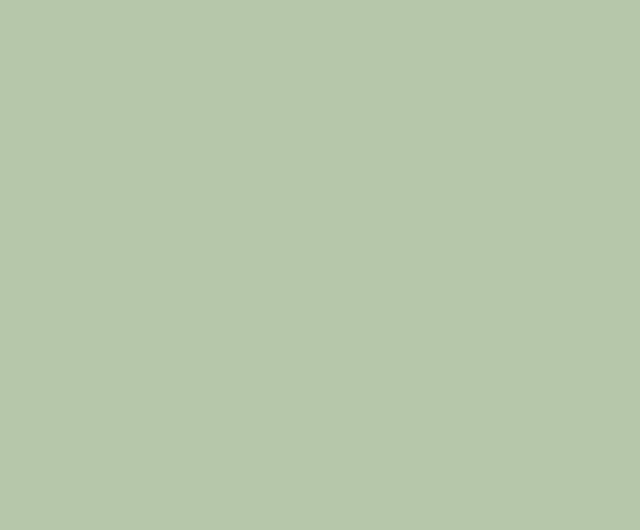
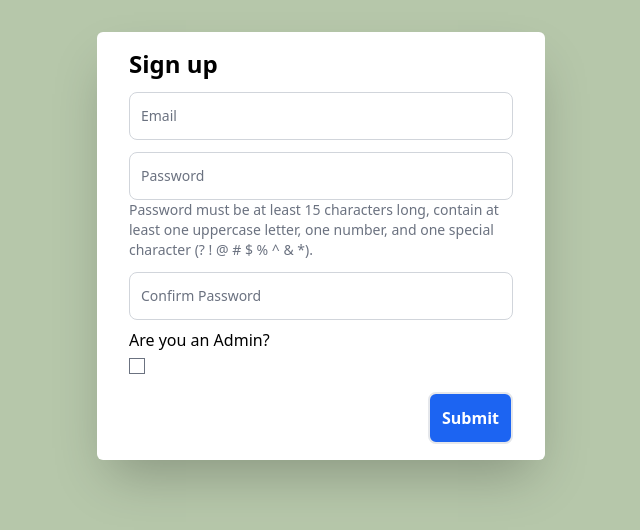
Before and after one commit to MonoToneMoe/ReactiveForm, an Angular app: page /signup in a window 1280 px wide. Shown: the top 530 px of the page, without its empty margins (319-959 px from the left). Built offline with nearby package versions, Linux system fonts and the light colour scheme.

Commit message:
completed registration form

```diff
--- a/src/app/registration/registration.component.css
+++ b/src/app/registration/registration.component.css
@@ -0,0 +1,8 @@
+.form-group.relative input {
+    z-index: 1;
+  }
+
+  .form-group.relative label {
+    z-index: 0;
+    pointer-events: none;
+  }
--- a/src/app/registration/registration.component.html
+++ b/src/app/registration/registration.component.html
@@ -2,7 +2,73 @@
 
     <fieldset>
 
-        <form [formGroup]="signupForm" action="" class="">
+        <form [formGroup]="signupForm" action="" class="shadow-2xl rounded-md px-8 py-4 bg-white w-fit mt-8">
+
+            <legend class="font-bold text-2xl">Sign up</legend>
+
+            <div class="form-group max-w-96 relative mt-3">
+                <input type="text"
+                    class="form-control block px-2.5 pb-2.5 pt-4 w-full text-sm text-gray-900 bg-transparent rounded-lg border-1 border-gray-300 appearance-none focus:outline-none focus:ring-0 focus:border-blue-600 peer"
+                    placeholder=" " id="email" formControlName="email" />
+                <label for="email"
+                    class="absolute text-sm text-gray-500 duration-300 transform -translate-y-4 scale-75 top-2 z-10 origin-[0] bg-white px-2 peer-focus:px-2 peer-focus:text-blue-600 peer-placeholder-shown:scale-100 peer-placeholder-shown:-translate-y-1/2 peer-placeholder-shown:top-1/2 peer-focus:top-2 peer-focus:scale-75 peer-focus:-translate-y-4 rtl:peer-focus:translate-x-1/4 rtl:peer-focus:left-auto start-1">Email</label>
+            </div>
+            <div class="mt-1 max-w-96 text-wrap text-sm text-red-500"
+                *ngIf="signupForm.get('email')?.errors && signupForm.get('email')?.touched">
+                <div class="text-sm text-red-500" *ngIf="signupForm.get('email')?.hasError('required')">Email
+                    is required.</div>
+                <div class="text-sm text-red-500" *ngIf="signupForm.get('email')?.hasError('email')">Invalid
+                    email format.</div>
+            </div>
+
+            <div formGroupName="passwordGroup">
+
+                <div class="form-group max-w-96 mt-3 relative">
+                    <input type="password"
+                        class="form-control block px-2.5 pb-2.5 pt-4 w-full text-sm text-gray-900 bg-transparent rounded-lg border-1 border-gray-300 appearance-none focus:outline-none focus:ring-0 focus:border-blue-600 peer"
+                        placeholder=" " id="password" formControlName="password" />
+                    <label for="password"
+                        class="absolute text-sm text-gray-500 duration-300 transform -translate-y-4 scale-75 top-2 z-10 origin-[0] bg-white px-2 peer-focus:px-2 peer-focus:text-blue-600 peer-placeholder-shown:scale-100 peer-placeholder-shown:-translate-y-1/2 peer-placeholder-shown:top-1/2 peer-focus:top-2 peer-focus:scale-75 peer-focus:-translate-y-4 rtl:peer-focus:translate-x-1/4 rtl:peer-focus:left-auto start-1">Password</label>
+                </div>
+                <div class="max-w-96">
+                    <div class="text-sm text-gray-500">Password must be at least 15 characters long, contain at
+                        least one uppercase letter, one number, and one special character (? ! &#64; # $ % ^ & *).</div>
+                </div>
+                <div class="mt-1 max-w-96 text-wrap text-sm text-red-500"
+                    *ngIf="signupForm.get('passwordGroup.password')?.errors && signupForm.get('passwordGroup.password')?.touched">
+                    <div class="text-sm text-red-500"
+                        *ngIf="signupForm.get('passwordGroup.password')?.hasError('required')">Password is required.
+                    </div>
+                </div>
+
+                <div class="form-group max-w-96 mt-3 relative">
+                    <input type="password"
+                        class="form-control block px-2.5 pb-2.5 pt-4 w-full text-sm text-gray-900 bg-transparent rounded-lg border-1 border-gray-300 appearance-none focus:outline-none focus:ring-0 focus:border-blue-600 peer"
+                        placeholder=" " id="confirmPassword" formControlName="confirmPassword" />
+                    <label for="confirmPassword"
+                        class="absolute text-sm text-gray-500 duration-300 transform -translate-y-4 scale-75 top-2 z-10 origin-[0] bg-white px-2 peer-focus:px-2 peer-focus:text-blue-600 peer-placeholder-shown:scale-100 peer-placeholder-shown:-translate-y-1/2 peer-placeholder-shown:top-1/2 peer-focus:top-2 peer-focus:scale-75 peer-focus:-translate-y-4 rtl:peer-focus:translate-x-1/4 rtl:peer-focus:left-auto start-1">Confirm
+                        Password</label>
+                </div>
+                <div class="mt-1 max-w-96 text-wrap text-sm text-red-500"
+                    *ngIf="signupForm.get('passwordGroup.confirmPassword')?.errors && signupForm.get('passwordGroup.confirmPassword')?.touched">
+                    <div class="text-sm text-red-500" *ngIf="signupForm.hasError('passwordMismatch')">Passwords
+                        do not match.</div>
+                    <div class="text-sm text-red-500"
+                        *ngIf="signupForm.get('passwordGroup.confirmPassword')?.hasError('required')">Confirm Password
+                        is required.
+                    </div>
+                </div>
+
+            </div>
+
+            <div class="mt-2">
+                <p>Are you an Admin?</p>
+                <input id="isAdmin" formControlName="isAdmin" type="checkbox">
+            </div>
+
+            <div class="w-full flex justify-end">
+                <button type="submit" class="btn btn-primary mt-4 border-2 p-3 bg-blue-600 text-white rounded-lg font-semibold">Submit</button>
+            </div>
 
         </form>
 
@@ -10,6 +76,7 @@
 
 </div>
 
-<div>
-
+<div *ngIf="showToast" id="toast-simple"
+     [class]="isError ? 'flex items-center w-full max-w-xs p-4 space-x-4 rtl:space-x-reverse text-gray-500 bg-white divide-x rtl:divide-x-reverse divide-gray-200 rounded-lg shadow dark:text-gray-400 dark:divide-gray-700 space-x dark:bg-gray-800' : 'flex items-center w-full max-w-xs p-4 space-x-4 rtl:space-x-reverse text-white bg-green-500 divide-x rtl:divide-x-reverse divide-gray-200 rounded-lg shadow space-x' " role="alert">
+  <div class="ps-4 text-sm font-normal">{{ toastMessage }}</div>
 </div>
--- a/src/app/registration/registration.component.ts
+++ b/src/app/registration/registration.component.ts
@@ -1,7 +1,10 @@
 import { CommonModule } from '@angular/common';
 import { Component, OnInit } from '@angular/core';
-import { FormBuilder, FormControl, FormGroup, ReactiveFormsModule, ValidationErrors, Validators } from '@angular/forms';
+import { AbstractControl, FormBuilder, FormControl, FormGroup, ReactiveFormsModule, ValidationErrors, Validators } from '@angular/forms';
 import { DataService } from '../data.service';
+import { response } from 'express';
+import { error } from 'console';
+import { Router } from '@angular/router';
 
 @Component({
   selector: 'app-registration',
@@ -13,8 +16,11 @@ import { DataService } from '../data.service';
 export class RegistrationComponent implements OnInit {
 
   signupForm!: FormGroup
+  showToast: boolean = false;
+  toastMessage: string = '';
+  isError: boolean = false;
 
-  constructor(private formBuilder: FormBuilder, private dataService: DataService) { }
+  constructor(private formBuilder: FormBuilder, private dataService: DataService, private router: Router) { }
 
   ngOnInit() {
     this.signupForm = this.formBuilder.group({
@@ -24,13 +30,43 @@ export class RegistrationComponent implements OnInit {
         password: ['', Validators.required, Validators.minLength(15), passwordValidator],
         confirmPassword: ['', Validators.required]
       }, { validator: passwordMatchValidator }),
-      address: ['', [Validators.maxLength(100)]],
-      phoneNumber: ['', [phoneValidator]],
-      firstname: ['', [Validators.required, Validators.maxLength(100)]],
-      lastName: ['', [Validators.required, Validators.maxLength(100)]],
-      birthDay: ['', [Validators.required, dateValidator]],
       isAdmin: [false]
     })
+  }
+  private markFormGroupTouched(formGroup: FormGroup) {
+    Object.values(formGroup.controls).forEach((control: AbstractControl) => {
+      control.markAsTouched();
+      if (control instanceof FormGroup) {
+        this.markFormGroupTouched(control);
+      }
+    });
+  }
+  submitForm() {
+    if(this.signupForm.invalid){
+      this.markFormGroupTouched(this.signupForm);
+      this.toastMessage = 'Fix errors on form';
+      this.isError = true;
+      this.showToast = true;
+      setTimeout(() => this.showToast = false, 3000);
+    } else {
+      this.dataService.AddUser(this.signupForm.value).subscribe(
+        response => {
+          this.toastMessage = 'Account created.';
+          this.isError = false;
+          this.showToast = true;
+          setTimeout(() => this.showToast = false, 3000);
+          this.signupForm.reset
+          this.router.navigate(['/login'])
+        },
+        error => {
+          this.toastMessage = 'Error sending message.';
+          this.isError = true;
+          this.showToast = true;
+          setTimeout(() => this.showToast = false, 3000);
+          console.error('Error:', error);
+        }
+      )
+    }
   }
 }
 
@@ -50,22 +86,3 @@ function passwordMatchValidator(control: FormGroup): ValidationErrors | null {
   }
   return null;
 }
-function phoneValidator(control: any): { [key: string]: boolean } | null {
-  const PHONE_REGEX = /^\(\d{3}\) \d{3}-\d{4}$/;
-  if (!PHONE_REGEX.test(control.value)) {
-    return { 'invalidPhone': true };
-  }
-  return null;
-}
-
-function dateValidator(control: FormControl): { [key: string]: boolean } | null {
-  const today = new Date();
-
-  const selectedDate = new Date(control.value);
-
-  // Compare dates
-  if (selectedDate > today) {
-    return { 'futureDate': true };
-  }
-  return null;
-}
```
